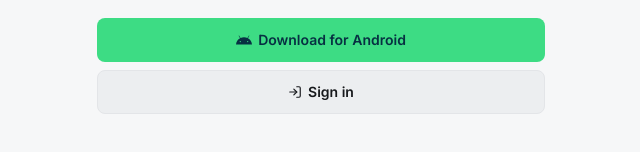
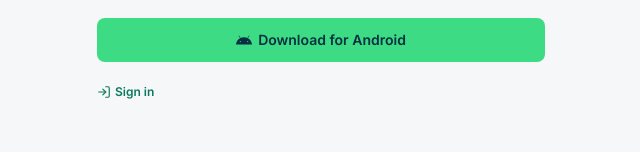
Before and after one commit to rferic/027apps, a Next.js app in the folder apps/admin/: page /welcome in a window 1280 px wide. Shown: the part 198-350 px from the top of the page, without its empty margins (319-959 px from the left). Built offline with nearby package versions, Linux system fonts and the light colour scheme; no server answers.

Commit message:
fix(invite): keep the Android action green and the sign-in link consistent

```diff
--- a/apps/admin/src/app/invite/[token]/invite-wizard.tsx
+++ b/apps/admin/src/app/invite/[token]/invite-wizard.tsx
@@ -302,11 +302,7 @@ export function InviteWizard({
       <InviteDetails view={view} messages={messages} />
       <div className="flex flex-col gap-2">
         <OpenButton opening={opening} onOpen={openApp} messages={messages} />
-        <Button
-          variant="secondary"
-          className="min-h-11 border-android bg-android text-android-foreground hover:opacity-90"
-          onClick={() => setStep("download")}
-        >
+        <Button variant="android" className="min-h-11" onClick={() => setStep("download")}>
           <AndroidIcon />
           {t("Download for Android", messages)}
         </Button>
--- a/apps/admin/src/app/welcome/page.tsx
+++ b/apps/admin/src/app/welcome/page.tsx
@@ -5,9 +5,10 @@ import { getDictionary } from "@027apps/i18n/dictionary.js";
 import { t } from "@027apps/i18n/t.js";
 import { BrandLogo } from "@/components/brand-logo";
 import { DocumentLang } from "@/components/document-lang";
-import { APP_NAME } from "@/lib/brand";
+import { cancelClass } from "@/components/ui/form";
 import { AndroidIcon } from "@/components/landing/android-icon";
 import { SignInIcon } from "@/components/ui/sign-in-icon";
+import { APP_NAME } from "@/lib/brand";
 import { LOCALE_COOKIE, resolveLocale } from "@/lib/locale";
 
 export const metadata: Metadata = {
@@ -24,8 +25,6 @@ interface WelcomePageProps {
 
 const primaryLink =
   "inline-flex min-h-11 items-center justify-center gap-1.5 rounded-control bg-android px-4 text-sm font-semibold text-android-foreground hover:opacity-90";
-const secondaryLink =
-  "inline-flex min-h-11 items-center justify-center gap-1.5 rounded-control border border-border bg-muted px-4 text-sm font-semibold text-foreground hover:bg-muted/80";
 
 /**
  * Public landing after a plain member redeems an invitation (D2). It holds no
@@ -73,7 +72,7 @@ export default async function WelcomePage({ searchParams }: WelcomePageProps) {
             <AndroidIcon />
             {t("Download for Android", messages)}
           </Link>
-          <Link href="/login" className={secondaryLink}>
+          <Link href="/login" className={`${cancelClass} gap-1`}>
             <SignInIcon />
             {t("Sign in", messages)}
           </Link>
--- a/apps/admin/src/components/ui/button.tsx
+++ b/apps/admin/src/components/ui/button.tsx
@@ -1,13 +1,15 @@
 import type { ButtonHTMLAttributes } from "react";
 import { cn } from "@/lib/cn";
 
-export type ButtonVariant = "primary" | "secondary" | "ghost" | "destructive";
+export type ButtonVariant = "primary" | "secondary" | "ghost" | "destructive" | "android";
 
 const variantClasses: Record<ButtonVariant, string> = {
   primary: "border-transparent bg-primary text-primary-foreground hover:opacity-90",
   secondary: "border-border bg-muted text-foreground hover:bg-muted/80",
   ghost: "border-transparent text-accent hover:underline",
   destructive: "border-destructive text-destructive hover:bg-destructive/10",
+  // Platform action: the Android brand green, always with its glyph.
+  android: "border-transparent bg-android text-android-foreground hover:opacity-90",
 };
 
 const baseClasses =
```
